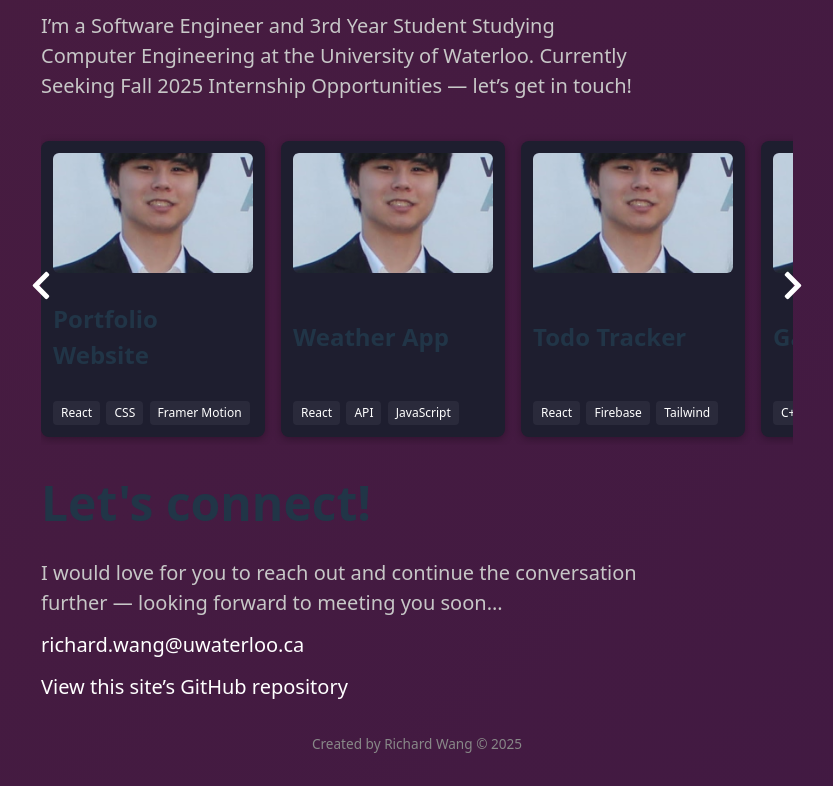
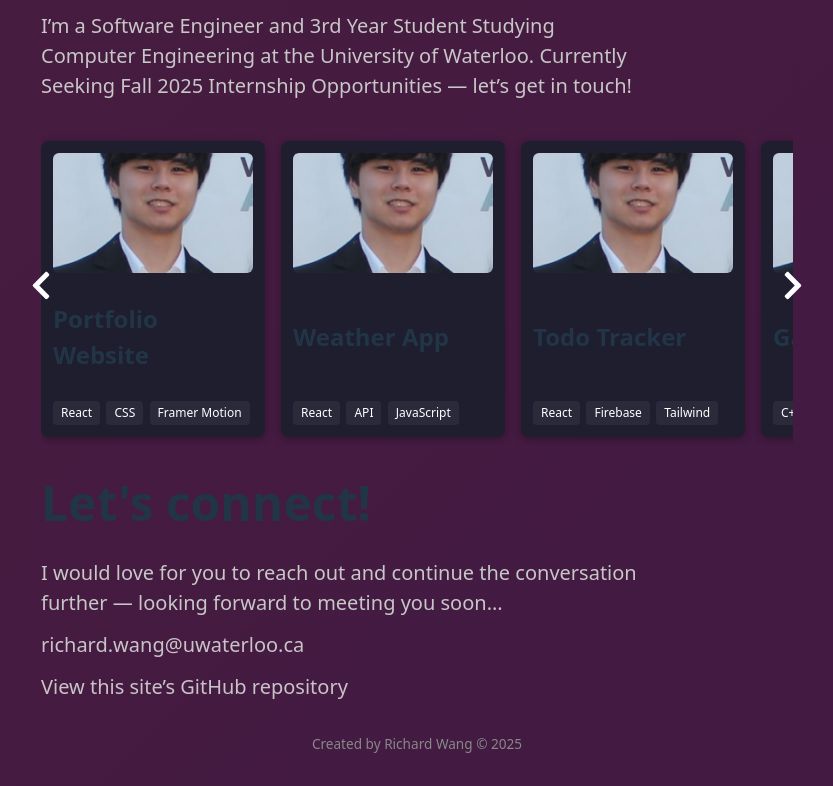
Before and after one commit to RichardWangg/Personal-Website-2, a React (Vite) app: page / in a window 1280 px wide. Shown: the part 2657-3443 px from the top of the page, without its empty margins (223-1056 px from the left). Built offline with nearby package versions, Linux system fonts and the light colour scheme.

Commit message:
css tweaks

```diff
--- a/src/App.css
+++ b/src/App.css
@@ -262,10 +262,12 @@ ul li::before {
   color: inherit;
   font-weight: 600;
   text-decoration: none;
+  transition: width 0.3s ease;
 }
 
 .company-link:hover {
   color: white;
+  transition: width 0.3s ease;
 }
 
 .company-link::after {
@@ -490,11 +492,17 @@ ul li::before {
 .footer-email a,
 .footer-link a {
   position: relative;
-  color: white;
+  color: #dddd;
   text-decoration: none;
   font-size: 1.25rem;
   font-weight: 500;
   transition: opacity 0.3s ease;
+}
+
+.footer-email a:hover,
+.footer-link a:hover {
+  color: white;
+  transition: width 0.3s ease;
 }
 
 .footer-email a::after,
```
